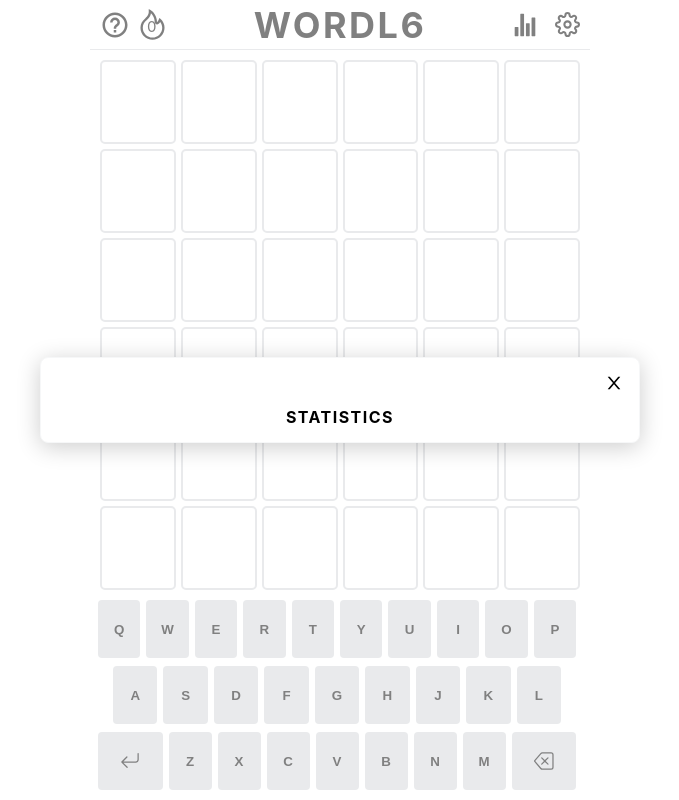
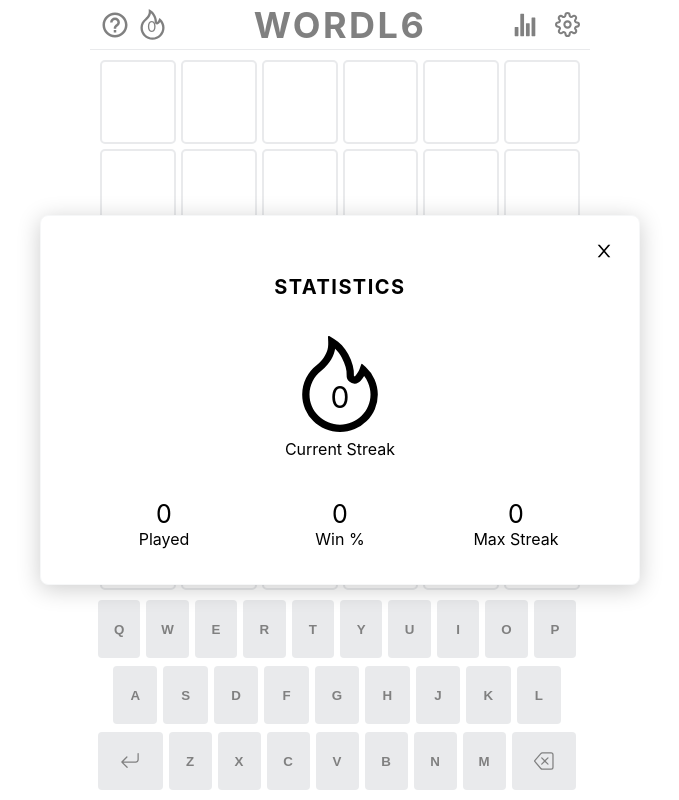
Before and after one commit to TheThomasY/wordl6, a Next.js app: page / in a window 1280 px wide. Both pictures are taken after a click on the element 825 px from the left and 24 px from the top of the page. Shown: the whole page, without its empty margins (300-979 px from the left). Built offline with nearby package versions, Linux system fonts and the light colour scheme.

Commit message:
feat: stat modal basics done, static values

```diff
--- a/components/UI/Modal.js
+++ b/components/UI/Modal.js
@@ -5,6 +5,7 @@ import styles from './Modal.module.scss';
 
 // React Icons
 import { AiOutlineClose } from 'react-icons/ai';
+import { AiOutlineFire } from 'react-icons/ai';
 
 export default function PopUp(props) {
   const toggleStats = () => {
@@ -18,6 +19,27 @@ export default function PopUp(props) {
           <AiOutlineClose size={'2rem'} />
         </div>
         <h2>Statistics</h2>
+        <div className={styles['modal-content']}>
+          <div className={styles['big-streak']}>
+            <AiOutlineFire size={'11rem'} />
+            <div className={styles['big-streak-val']}>0</div>
+            <div className=''>Current Streak</div>
+          </div>
+          <div className={styles['small-stats']}>
+            <div className={styles['small-stat-block']}>
+              <div className={styles['small-val']}>0</div>
+              <div className=''>Played</div>
+            </div>
+            <div className={styles['small-stat-block']}>
+              <div className={styles['small-val']}>0</div>
+              <div className=''>Win %</div>
+            </div>
+            <div className={styles['small-stat-block']}>
+              <div className={styles['small-val']}>0</div>
+              <div className=''>Max Streak</div>
+            </div>
+          </div>
+        </div>
       </div>
     </div>
   );
--- a/components/UI/Modal.module.scss
+++ b/components/UI/Modal.module.scss
@@ -14,7 +14,7 @@
 .modal {
   width: 90%;
   max-width: 60rem;
-  padding: 1.5rem;
+  padding: 2.5rem;
   display: flex;
   flex-direction: column;
   justify-content: center;
@@ -26,7 +26,7 @@
 
   h2 {
     margin-top: 1rem;
-    font-size: 1.6rem;
+    font-size: 2rem;
     text-transform: uppercase;
     letter-spacing: 0.15rem;
   }
@@ -35,3 +35,51 @@
 .close {
   margin-left: auto;
 }
+
+.modal-content {
+  width: 100%;
+  display: flex;
+  flex-direction: column;
+  justify-content: space-between;
+  align-items: center;
+}
+
+.big-streak {
+  width: 100%;
+  margin-top: 3rem;
+  display: flex;
+  flex-direction: column;
+  justify-content: center;
+  align-items: center;
+  position: relative;
+}
+
+.big-streak-val {
+  position: absolute;
+  font-size: 3rem;
+  top: 5rem;
+  left: 50%;
+  transform: translateX(-50%);
+}
+
+.small-stats,
+.small-stats-vals {
+  width: 100%;
+  margin-top: 3rem;
+  padding: 1rem;
+  display: flex;
+  justify-content: space-between;
+  align-items: center;
+}
+
+.small-stat-block {
+  width: 100%;
+  display: flex;
+  flex-direction: column;
+  justify-content: center;
+  align-items: center;
+}
+
+.small-val {
+  font-size: 2.5rem;
+}
```
